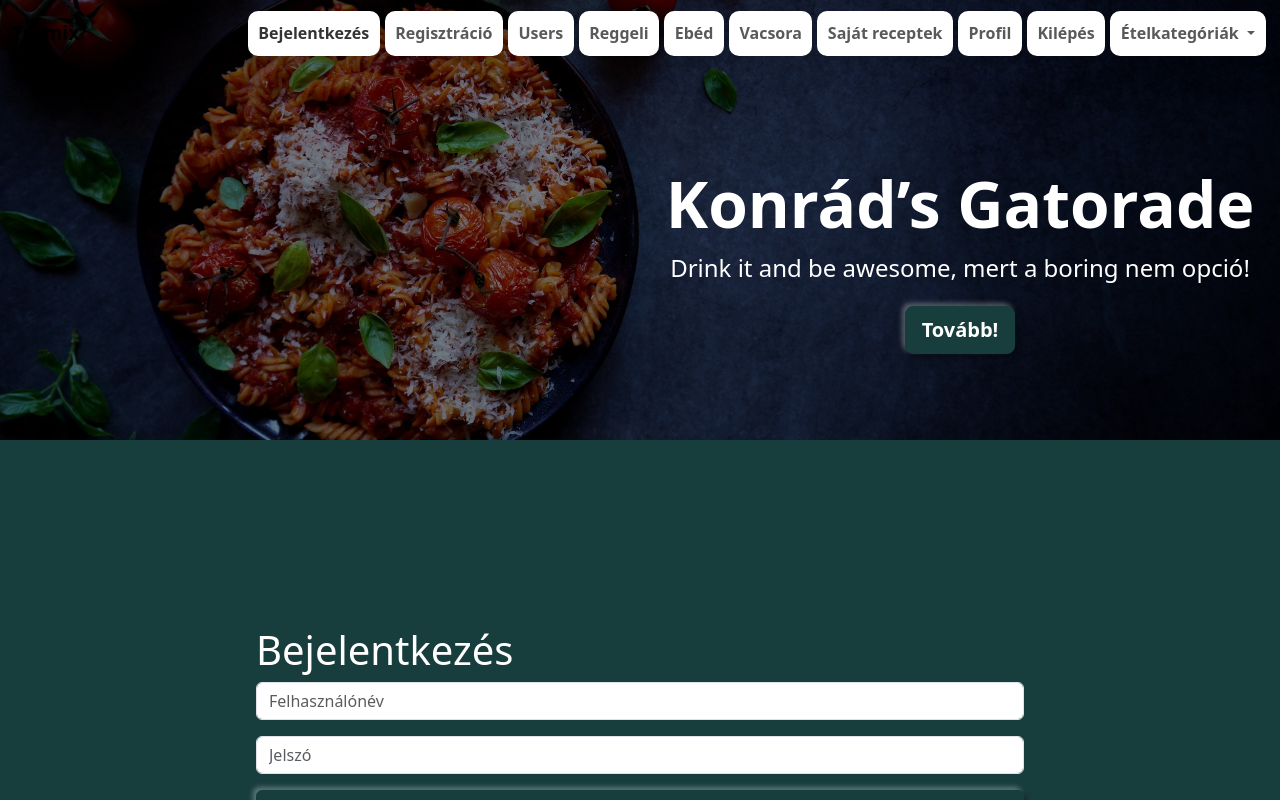
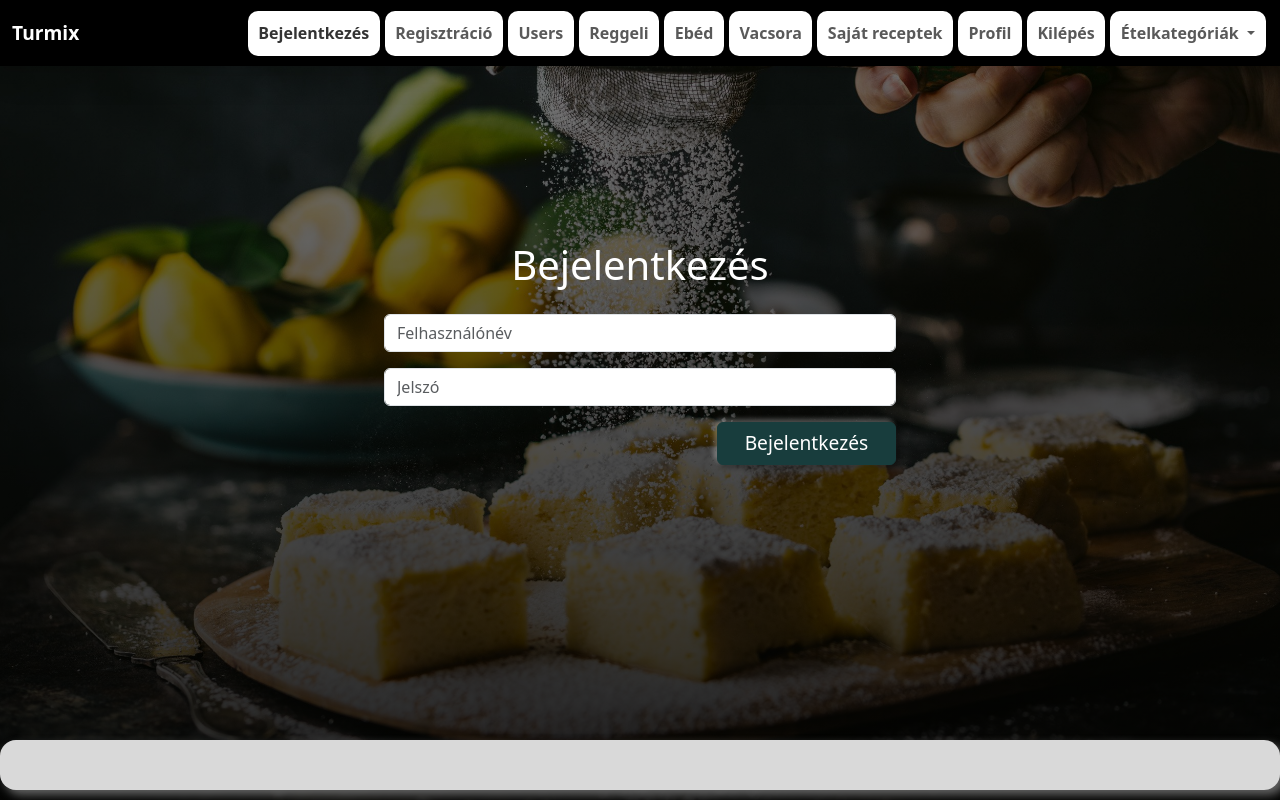
Before and after one commit to vargajanos/turmix, a plain HTML site: page index.html in a window 1280 px wide. Both pictures are taken after a click on the link "Bejelentkezés". Shown: the top 800 px of the page. Drawn offline with Linux system fonts and the light colour scheme.

Commit message:
css változtatások

```diff
--- a/Assets/css/style.css
+++ b/Assets/css/style.css
@@ -3,8 +3,14 @@
     margin: 0;
 }
 
+html, body {
+    height: 100%; /* Az oldal és a body teljes magassága */
+    margin: 0;
+    display: flex;
+    flex-direction: column;
+}
 body{
-    background-color: rgb(24, 61, 61);
+    background-color: rgb(0, 0, 0);
 
     color: white;
 
@@ -12,13 +18,15 @@
 
 .navbar{
 
-    background-color: #00000000 !important;
+    background-color: #000000 !important;
     /* box-shadow: rgb(100, 100, 100) 5px 0px 10px; */
     filter: drop-shadow(0 20px 13px rgb(0 0 0 / 0.03)) drop-shadow(0 8px 5px rgb(0 0 0 / 0.08));
     width: 100%;
 }
 
-
+main {
+    flex: 1; /* A main tartalom kitölti a maradék helyet */
+}
 
 .navbar-nav{
     margin-left: auto;
@@ -92,9 +100,7 @@
     justify-content: space-between;
 }
 
-.regBtnLine label a{
-    color: #88AB8E !important;
-}
+
 
 .regBtnLine button{
     background-color: #777E78;
@@ -112,15 +118,17 @@
     }
 }
 
-
-footer{
-    border-radius:  1rem;
+footer {
+    border-radius: 1rem;
     color: #777E78;
     background-color: #D9D9D9;
     text-align: center;
     padding: 25px;
     margin: 10px 0px;
     box-shadow: rgb(100, 100, 100) 5px 5px 10px;
+    position: relative; /* Sticky helyett relative */
+    bottom: 0; /* A lábléc az oldal aljára kerül */
+    width: 100%; /* Kitölti a teljes szélességet */
 }
 
 
@@ -132,7 +140,7 @@
 '/Assets/img/hero.jpg');
         background-size:cover;
         background-position:center;
-        height: 55vh;
+        height: 95vh;
         display: flex;
         align-items: center;
         justify-content: center;
@@ -182,3 +190,7 @@
 .hero .btn {
         font-size: 1.25rem;
       }
+
+      .d-none{
+        display: none;
+    }
--- a/Assets/js/app.js
+++ b/Assets/js/app.js
@@ -32,6 +32,7 @@
 }
 
 function renderNavItems(){
+
     let lgdOutNavItems = document.querySelectorAll('.lgdOut');
     let lgdInNavItems = document.querySelectorAll('.lgdIn');
     let admNavItems = document.querySelectorAll('.lgdAdm');
@@ -67,4 +68,7 @@
     lgdOutNavItems.forEach(item => {
         item.classList.add('d-none');
     });
+
+
+
 }
--- a/Views/login.html
+++ b/Views/login.html
@@ -1,5 +1,57 @@
+
+<style>
+    body {
+        background-image:
+        linear-gradient(rgba(0, 0, 0, 0.5), rgba(0, 0, 0, 0.849)),
+        url('/Assets/img/background.jpg');
+        background-size: cover;
+        background-position: center;
+        height: 100vh;
+
+    }
+
+    .form-container{
+        margin: auto;
+        width: 40% !important;
+    }
+
+    .form-container {
+        margin: auto;
+        width: 40% !important;
+    }
+
+    .btn-primary {
+        width: 35%;
+        height: 50%;
+        margin-left: auto;
+
+        font-size: 4vw; /* A gomb szöveg mérete a nézet szélességéhez igazodik */
+    }
+
+    /* Mobil eszközökhöz vagy kisebb képernyőkhöz médiakérdés */
+    @media (max-width: 768px) {
+        .form-container {
+            width: 80% !important; /* Form szélesség mobilhoz igazítva */
+        }
+
+        .btn-primary {
+            width: 50%;  /* Gomb szélessége mobilon */
+            font-size: 5vw; /* Kisebb képernyőn nagyobb szövegméret */
+        }
+    }
+
+    /* Nagyobb képernyőkhöz médiakérdés */
+    @media (min-width: 1200px) {
+        .btn-primary {
+            font-size: 2vw; /* Nagy képernyőn kisebb szövegméret */
+        }
+    }
+
+
+</style>
+
 <div class="form-container">
-    <h1>Bejelentkezés</h1>
+    <h1 style="margin-left: auto; margin-right: auto; margin-bottom: 5%;">Bejelentkezés</h1>
     <div class="alert alert-danger d-none" role="alert" id="alertBox">
         <!-- alertmessages shows here -->
     </div>
@@ -13,6 +65,6 @@
     </div>
 
 
-    <button class="btn btn-primary mb-3" onclick="login()">Bejelentkezés</button>
+    <button class="btn btn-primary mb-3" style="width: 35%; height: 50%; font-size: 120%; margin-left: auto;" onclick="login()">Bejelentkezés</button>
 </div>
 </main>
--- a/index.html
+++ b/index.html
@@ -5,33 +5,13 @@
     <meta name="viewport" content="width=device-width, initial-scale=1.0">
     <link rel="stylesheet" href="Assets/css/bootstrap.min.css">
     <link rel="stylesheet" href="Assets/css/style.css">
-    <style>
-        .hero {
-            position: relative; /* A navbar pozicionálásához */
-            overflow: hidden; /* A navbar-t ne vágja le */
-            padding: 0; /* Eltávolítja a paddingot, ha szükséges */
-        }
 
-        .hero .navbar {
-            width: 100%; /* A navbar kitölti a hero szélességét */
-            position: absolute; /* Pozicionálás a hero szekción belül */
-            top: 0; /* A hero tetején kezdődik */
-            left: 0;
-            z-index: 1000; /* A navbar legyen a hero szöveg felett */
-        }
-
-        .herotext {
-            text-align: center;
-            padding-top: 80px; /* Helyet hagy a navbar számára */
-            color: white; /* Szöveg szín */
-        }
-    </style>
 </head>
 <body>
-  <section class="hero">
+
     <nav class="navbar navbar-expand-lg bg-body-tertiary">
         <div class="container-fluid">
-            <a class="navbar-brand" style="color: black !important; font-size: larger; font-weight: bold;" href="#">Turmix</a>
+            <a class="navbar-brand" style="color: white !important; font-size: larger; font-weight: bold;" href="#">Turmix</a>
             <button class="navbar-toggler" type="button" data-bs-toggle="collapse" data-bs-target="#navbarNav" aria-controls="navbarNav" aria-expanded="false" aria-label="Toggle navigation">
                 <span class="navbar-toggler-icon"></span>
             </button>
@@ -80,15 +60,13 @@
             </div>
         </div>
     </nav>
-    <div class="container herotext">
-        <h1>Konrád’s Gatorade</h1>
-        <p>Drink it and be awesome, mert a boring nem opció!</p>
-        <a href="#" class="btn btn-primary btn-lg">Tovább!</a>
-    </div>
-  </section>
+
+
+
   <main>
       <!-- Tartalom -->
   </main>
+
   <footer></footer>
 
   <script src="Assets/js/bootstrap.bundle.min.js"></script>
```
Also changed, not shown: Views/breakfast.html (+7 -0 lines), Views/dinner.html (+7 -0 lines), Views/lunch.html (+7 -0 lines), Views/registration.html (+54 -2 lines), Assets/img/background.jpg (added), Assets/img/registration.jpg (added).
